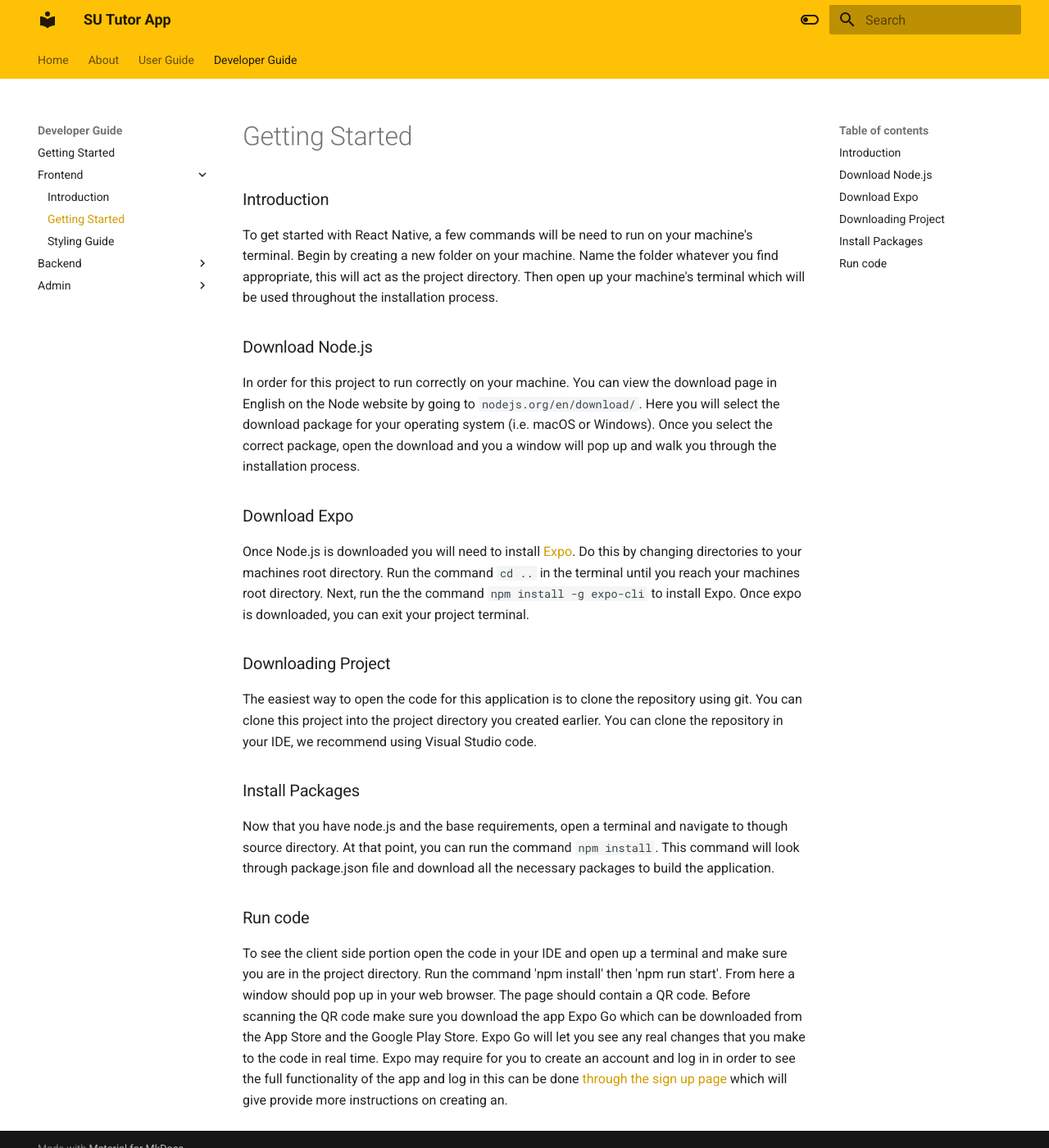
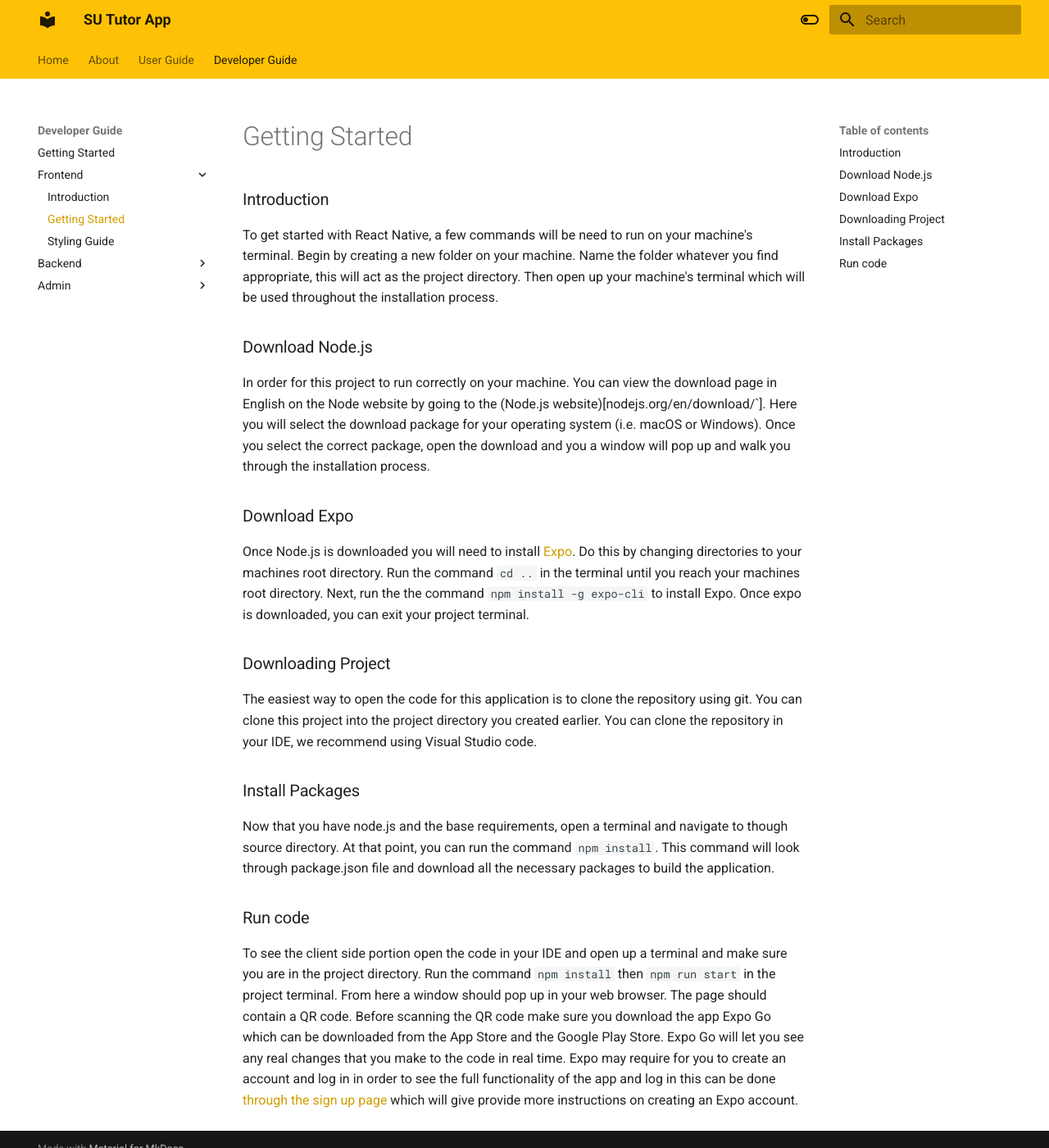
Before and after one commit to Southwestern-Higher-Learning/southwestern-higher-learning.github.io, an MkDocs documentation site: the page built from docs/developers/frontend/initial-downloads.md, in a window 1280 px wide and 1400 px high. Shown: the whole window at 82% size. Built offline with MkDocs 1.6.1 and Material for MkDocs 9.7.7, drawn with Linux system fonts in a browser that asks for light colours.

Commit message:
corrected more typos

```diff
--- a/docs/developers/frontend/initial-downloads.md
+++ b/docs/developers/frontend/initial-downloads.md
@@ -6,7 +6,7 @@ To get started with React Native, a few commands will be need to run on your mac
 
 ### Download Node.js
 
-In order for this project to run correctly on your machine. You can view the download page in English on the Node website by going to `nodejs.org/en/download/`. Here you will select the download package for your operating system (i.e. macOS or Windows). Once you select the correct package, open the download and you a window will pop up and walk you through the installation process.
+In order for this project to run correctly on your machine. You can view the download page in English on the Node website by going to the (Node.js website)[nodejs.org/en/download/`]. Here you will select the download package for your operating system (i.e. macOS or Windows). Once you select the correct package, open the download and you a window will pop up and walk you through the installation process.
 
 ### Download Expo
 
@@ -22,4 +22,4 @@ Now that you have node.js and the base requirements, open a terminal and navigat
 
 ### Run code
 
-To see the client side portion open the code in your IDE and open up a terminal and make sure you are in the project directory. Run the command 'npm install' then 'npm run start'. From here a window should pop up in your web browser. The page should contain a QR code. Before scanning the QR code make sure you download the app Expo Go which can be downloaded from the App Store and the Google Play Store. Expo Go will let you see any real changes that you make to the code in real time. Expo may require for you to create an account and log in in order to see the full functionality of the app and log in this can be done [through the sign up page](https://expo.io/signup) which will give provide more instructions on creating an.
+To see the client side portion open the code in your IDE and open up a terminal and make sure you are in the project directory. Run the command `npm install` then `npm run start` in the project terminal. From here a window should pop up in your web browser. The page should contain a QR code. Before scanning the QR code make sure you download the app Expo Go which can be downloaded from the App Store and the Google Play Store. Expo Go will let you see any real changes that you make to the code in real time. Expo may require for you to create an account and log in in order to see the full functionality of the app and log in this can be done [through the sign up page](https://expo.io/signup) which will give provide more instructions on creating an Expo account.
```
